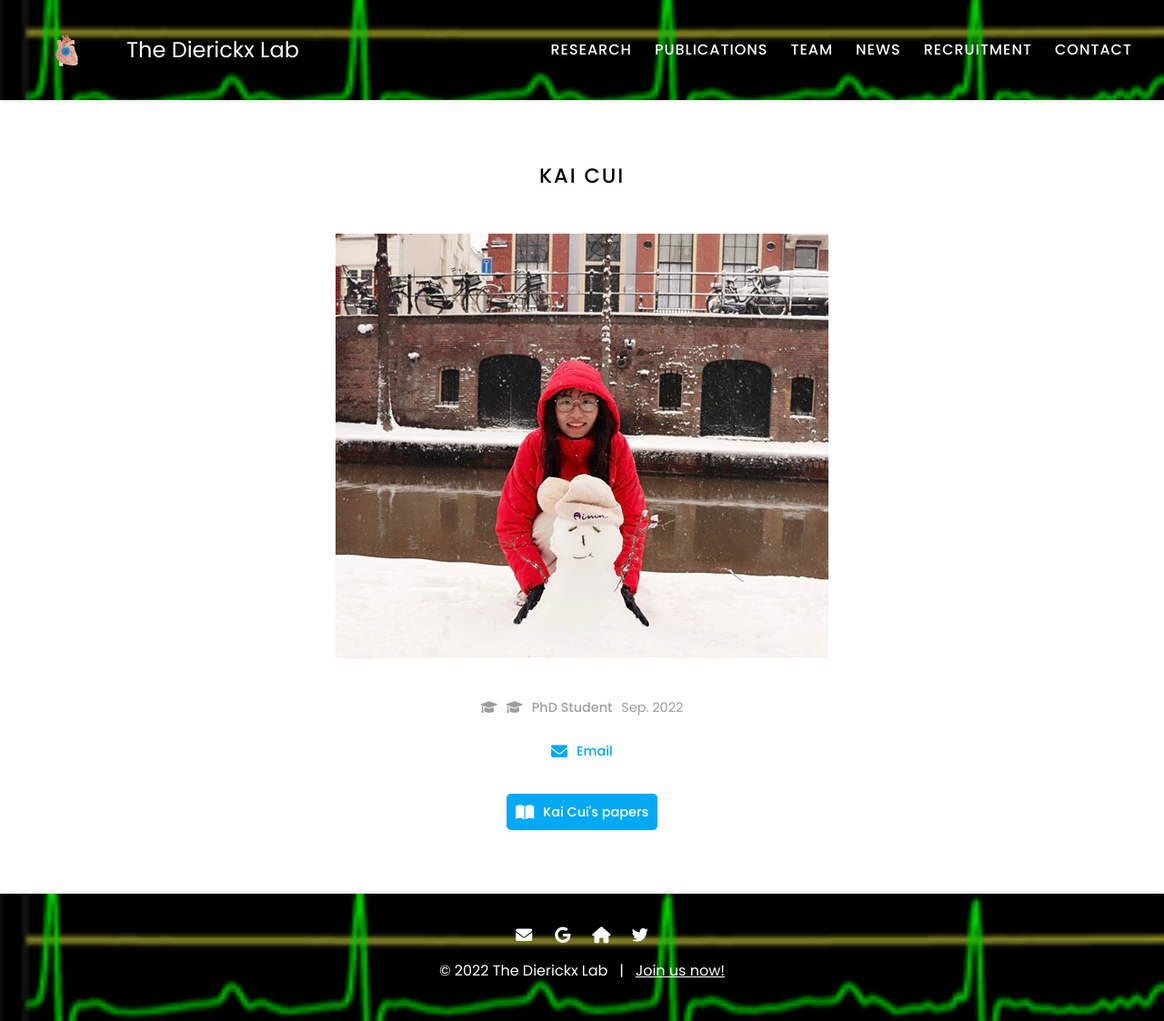
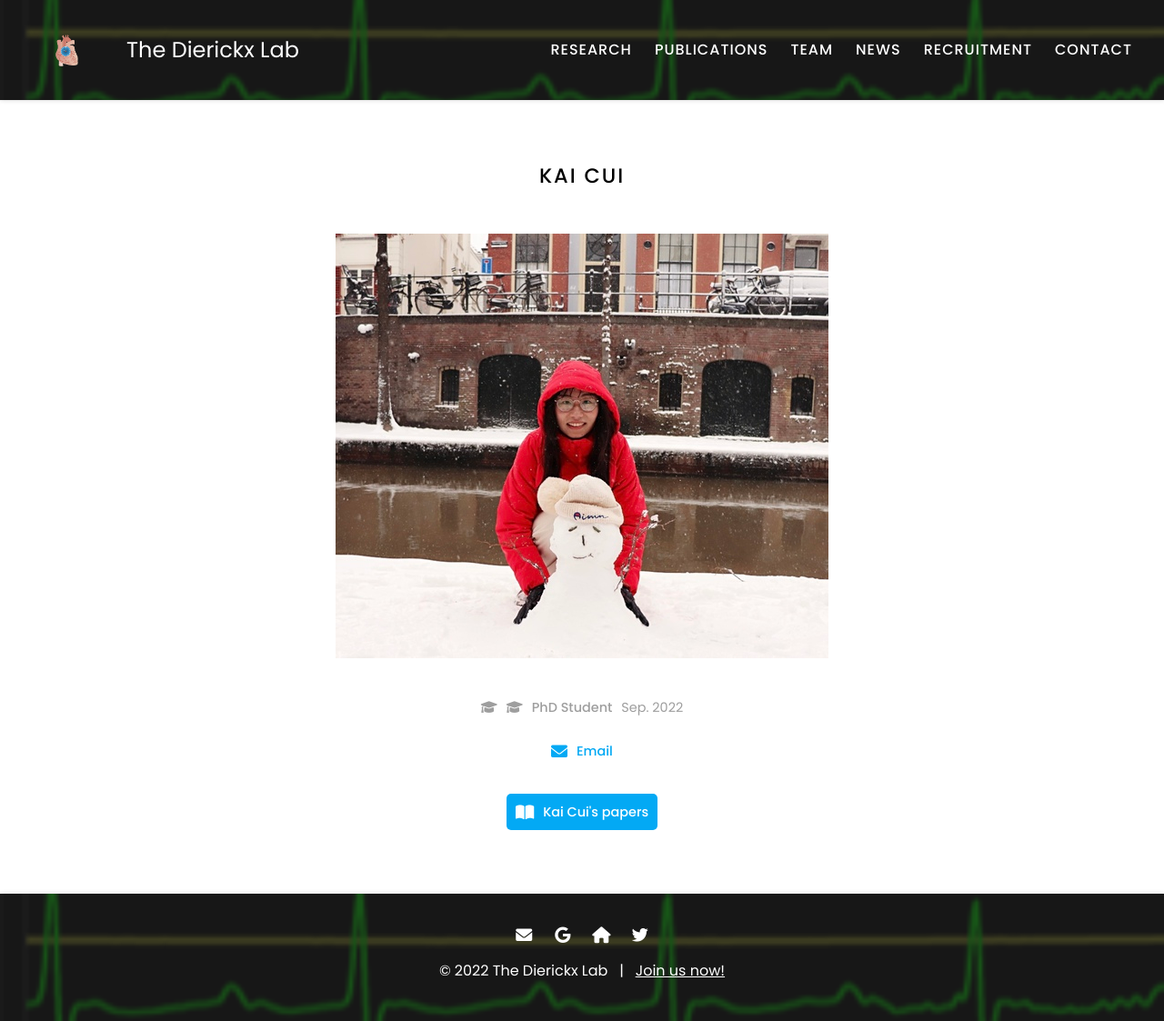
Before and after one commit to theDierickxLab/theDierickxLab, a Jekyll site: the page built from _members/kai-cui.md, in a window 1280 px wide. Shown: the whole page at 91% size. Built offline with Jekyll 4.4.1, drawn with Linux system fonts in a browser that asks for light colours.

Commit message:
Update background.scss

```diff
--- a/css/background.scss
+++ b/css/background.scss
@@ -20,7 +20,7 @@
     background-size: cover;
     background-repeat: no-repeat;
     background-position: 50% 50%;
-    opacity: 1;
+    opacity: 0.3;
     // filter: blur(5px);
     z-index: -1;
   }
```
